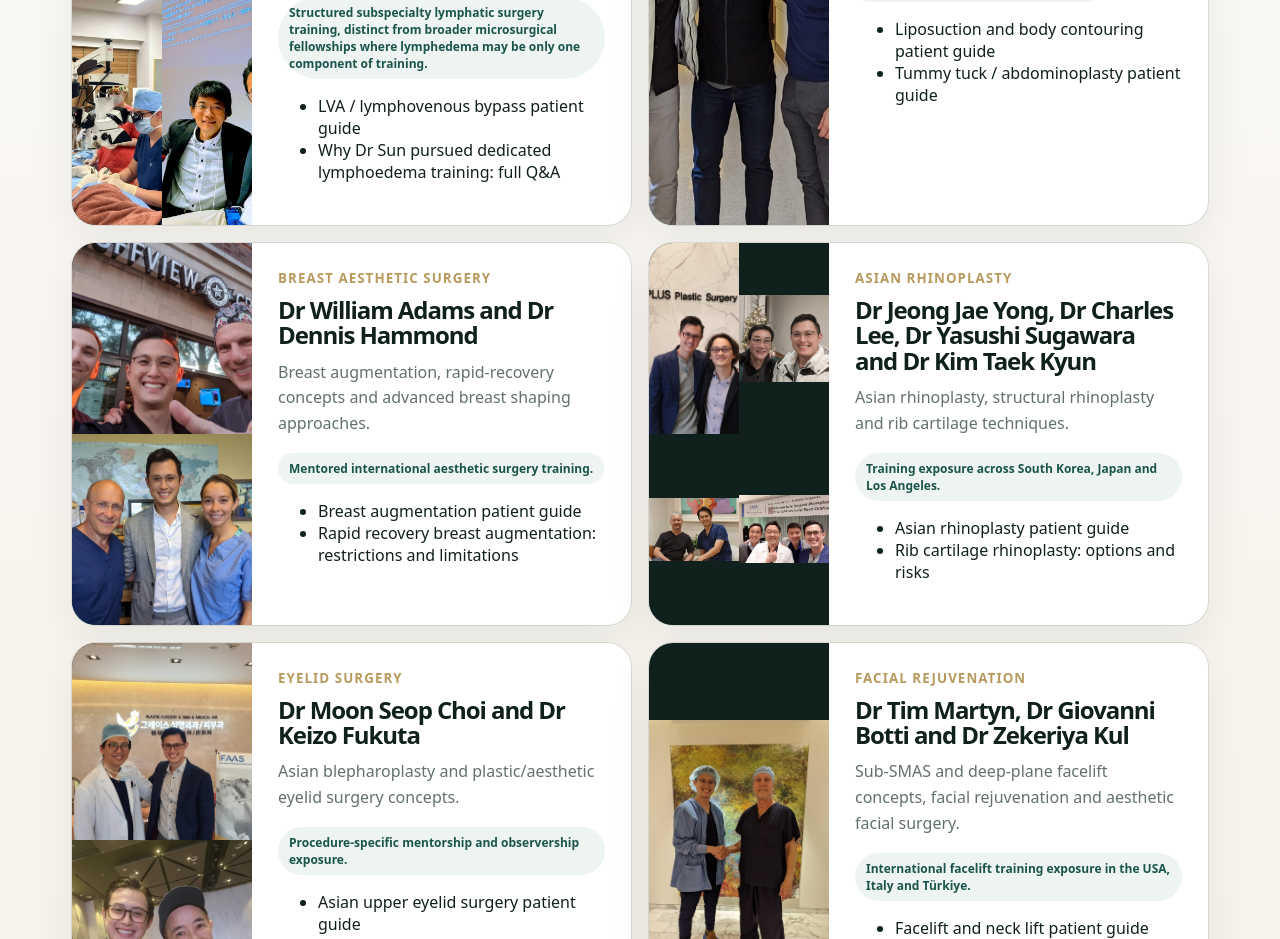
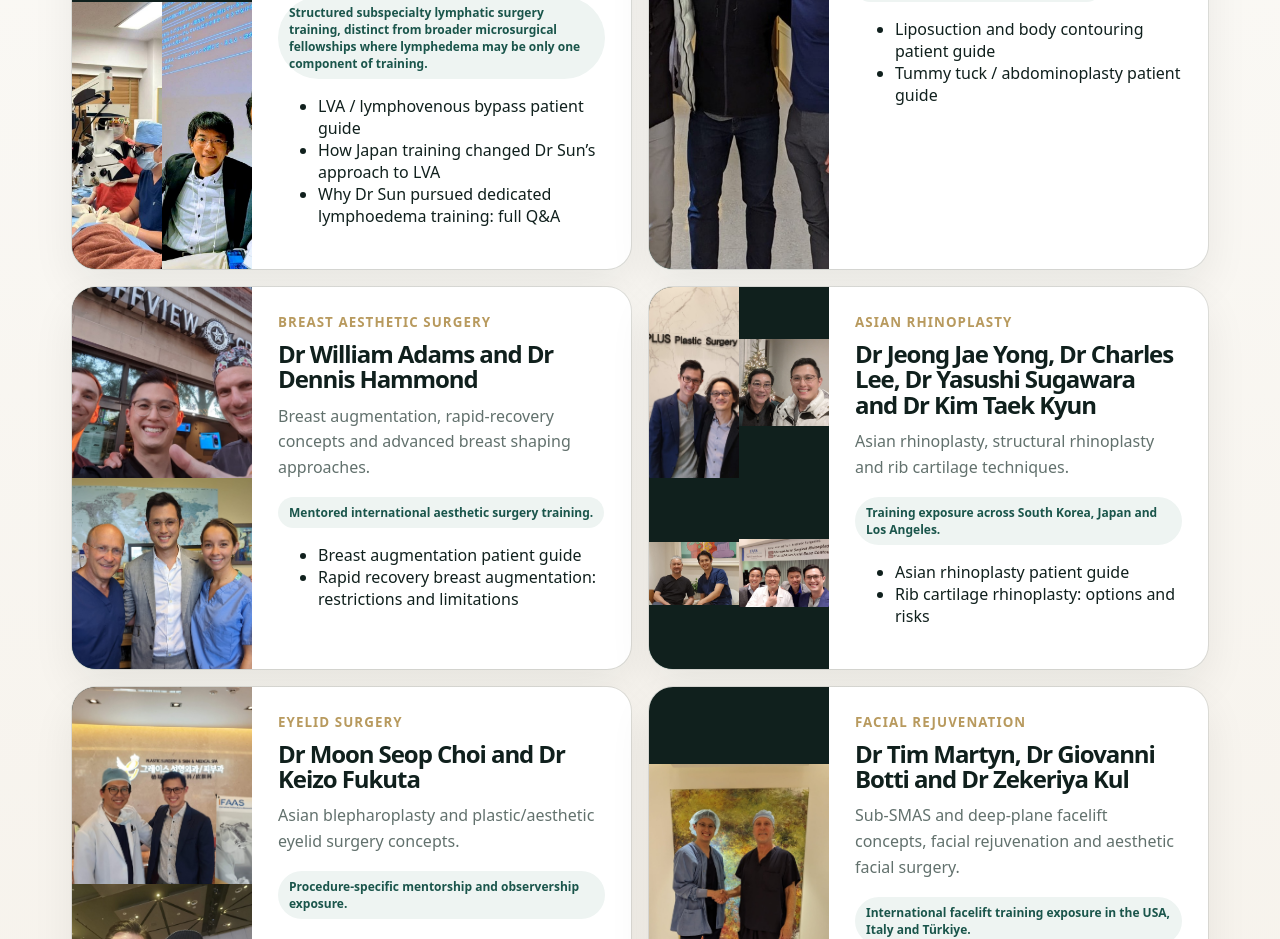
Before and after one commit to zatyrical/plasticwebsite, a Next.js app: page /training-and-fellowships in a window 1280 px wide. Shown: the part 1020-1959 px from the top of the page. Built offline with nearby package versions, Linux system fonts and the light colour scheme.

Commit message:
SEO: connect lymphatic authority paths (app/training-and-fellowships/page.tsx)

```diff
--- a/app/training-and-fellowships/page.tsx
+++ b/app/training-and-fellowships/page.tsx
@@ -40,6 +40,7 @@ const trainingMentorship = [
     note: 'Structured subspecialty lymphatic surgery training, distinct from broader microsurgical fellowships where lymphedema may be only one component of training.',
     guides: [
       { href: '/lymphovenous-bypass-lva-surgery-singapore', label: 'LVA / lymphovenous bypass patient guide' },
+      { href: '/journey-to-lymphedema-surgery-japan', label: 'How Japan training changed Dr Sun’s approach to LVA' },
       { href: 'https://lymphedasia.com/dedicated-lymphedema-surgery-training-hmdp/#why-i-pursued-lymphoedema-fellowship', label: 'Why Dr Sun pursued dedicated lymphoedema training: full Q&A' }
     ],
     photos: [
```
